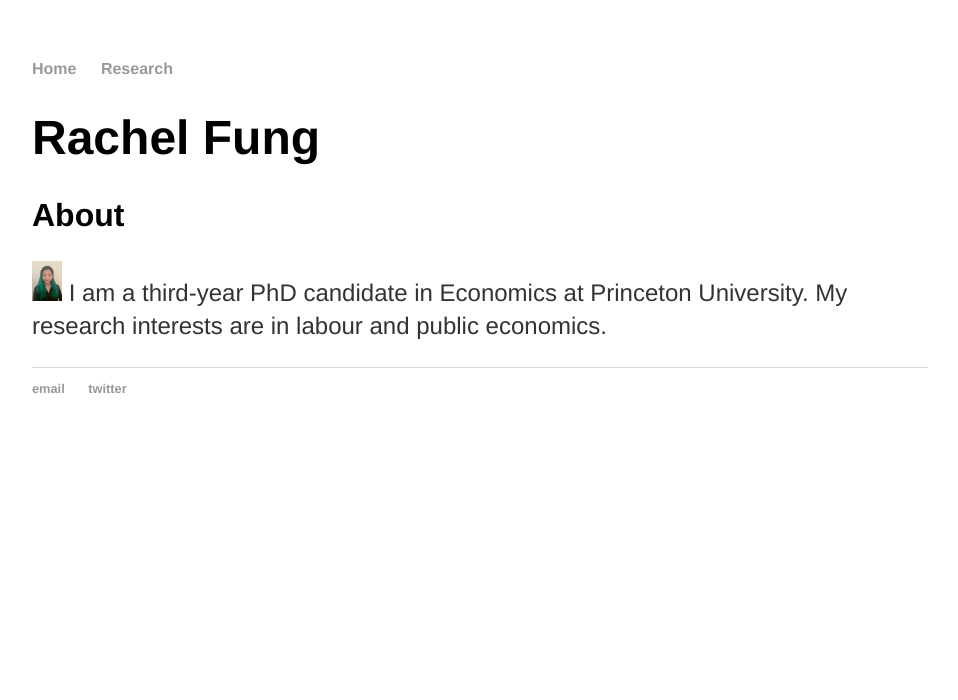
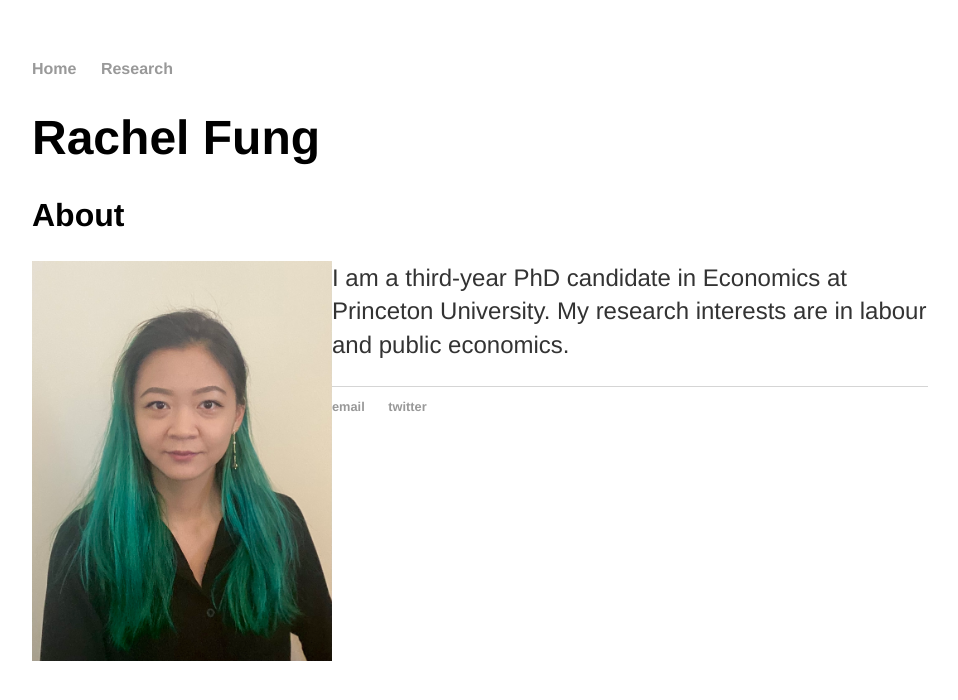
Before and after one commit to rachelylfung/rachelylfung.github.io, a Jekyll site: the page built from index.html, in a window 1280 px wide. Shown: the top 700 px of the page, without its empty margins (160-1118 px from the left). Built offline with Jekyll 4.4.1, drawn with Linux system fonts in a browser that asks for light colours.

Commit message:
Update index.html

```diff
--- a/index.html
+++ b/index.html
@@ -10,5 +10,5 @@
 
 <div class="post">
 	<h2> About </h2>
-	<p> <img src="https://rachelylfung.github.io/assets/headshot.jpg" width="30" height ="40"/> I am a third-year PhD candidate in Economics at Princeton University. My research interests are in labour and public economics. </p>
+	<p> <img src="https://rachelylfung.github.io/assets/headshot.jpg" width="300" height ="400" img align="left"/> I am a third-year PhD candidate in Economics at Princeton University. My research interests are in labour and public economics. </p>
 </div>
```
